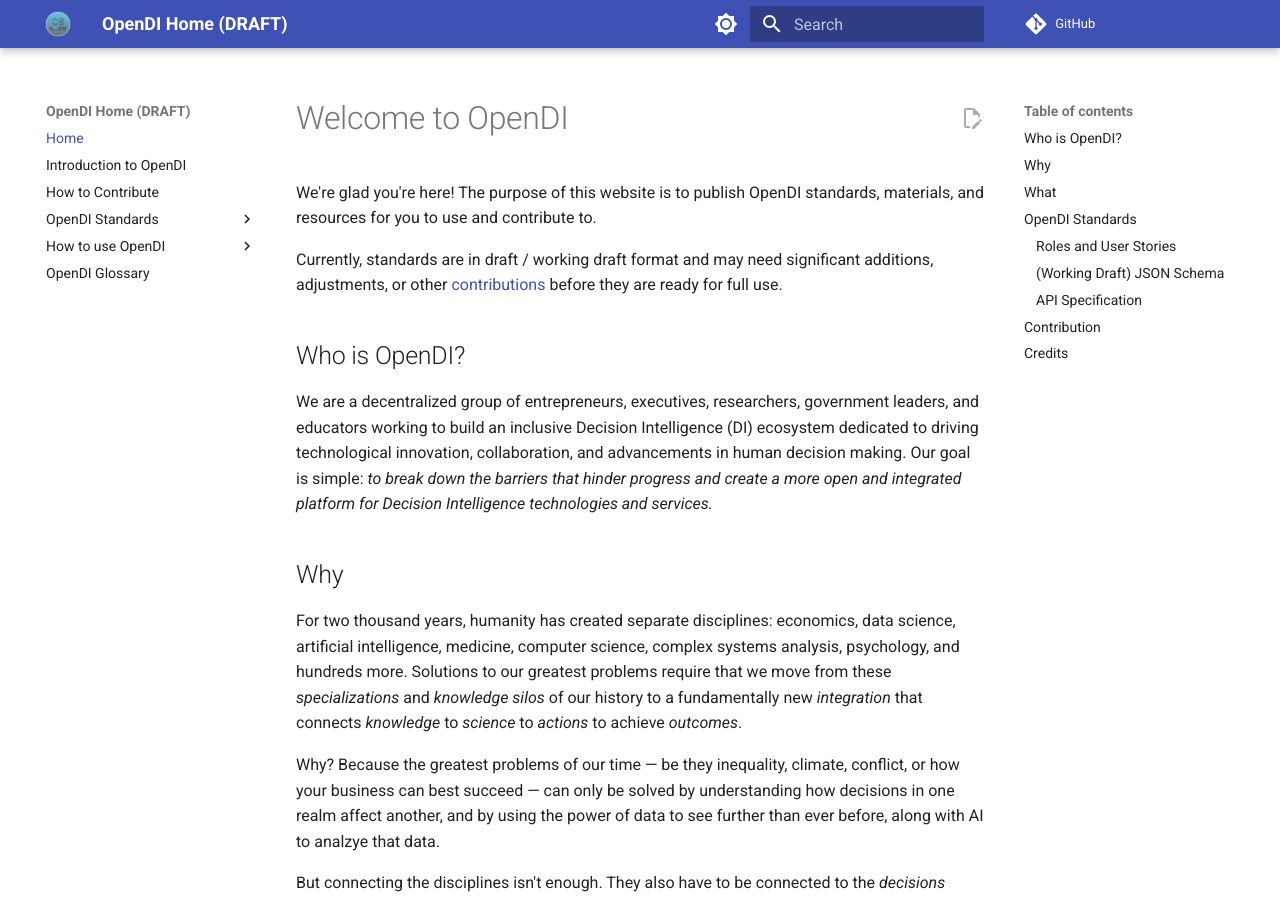
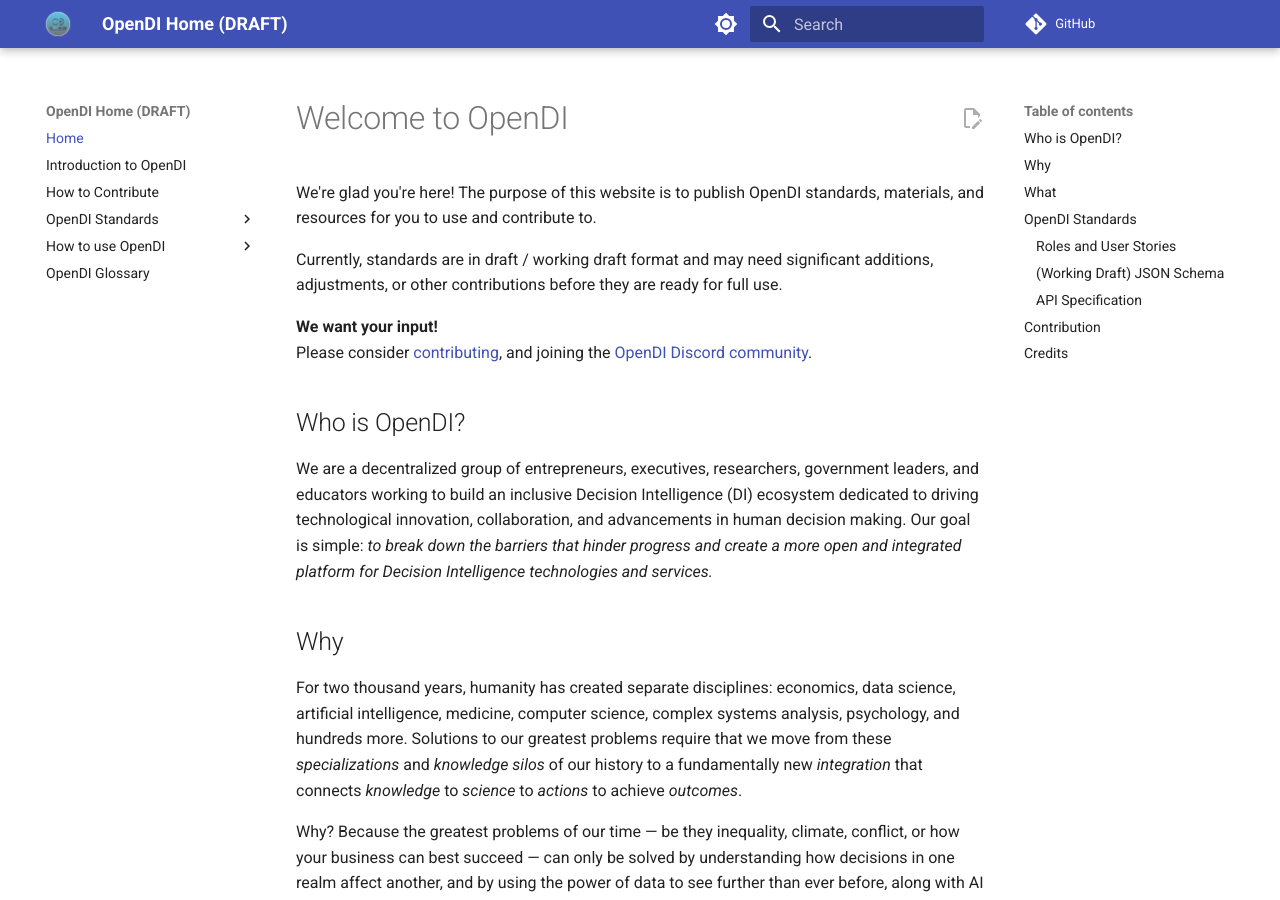
Before and after one commit to opendi-org/opendi-org.github.io, an MkDocs documentation site: the page built from docs/index.md, in a window 1280 px wide and 900 px high. Built offline with MkDocs 1.6.1 and Material for MkDocs 9.7.7, drawn with Linux system fonts in a browser that asks for light colours; comment, search, counter and statistics services are not loaded; some of the changed text lies outside the part shown.

Commit message:
Add Discord calls-to-action on home page
Added the same Discord iframe previously used here: https://opendi.org/How%20To%20Contribute/#discord to the contribution section on the main page.
Reformatted contribution section to better fit the rest of the page contents, look more structured.

Since this is down at the bottom of the page, added a less-space-consuming call to view contribution guide and join discord (with links) to the initial intro section as well.

```diff
--- a/docs/index.md
+++ b/docs/index.md
@@ -1,7 +1,10 @@
 # Welcome to OpenDI
 We're glad you're here!  The purpose of this website is to publish OpenDI standards, materials, and resources for you to use and contribute to.
 
-Currently, standards are in draft / working draft format and may need significant additions, adjustments, or other [contributions](./How%20To%20Contribute.md) before they are ready for full use.
+Currently, standards are in draft / working draft format and may need significant additions, adjustments, or other contributions before they are ready for full use.
+
+**We want your input!**
+Please consider [contributing](./How%20To%20Contribute.md), and joining the [OpenDI Discord community](https://discord.gg/FtAX3JStJz).
 
 ## Who is OpenDI?
 
@@ -52,7 +55,13 @@ Describes an interchange format for how components of a DI system talk to anothe
 
 ## Contribution
 
-Want to join an exciting group of visionaries who are helping to create OpenDI?  Check out the [contribution guide](./How%20To%20Contribute.md) here.
+Want to join an exciting group of visionaries who are helping to create OpenDI?
+
+Check out the contribution guide!
+[View Contribution Guide >>](./How%20To%20Contribute.md)
+
+Join the OpenDI Discord community!
+<iframe src="https://discord.com/widget?id=1208154608984129557&theme=dark" width="350" height="500" allowtransparency="true" frameborder="0" sandbox="allow-popups allow-popups-to-escape-sandbox allow-same-origin allow-scripts"></iframe>
 
 ## Credits
 David Roberts, Lorien Pratt, Nadine Malcolm, Isaac Kellogg, <your name here!, [here's how](./How%20To%20Contribute.md)\>.
```
